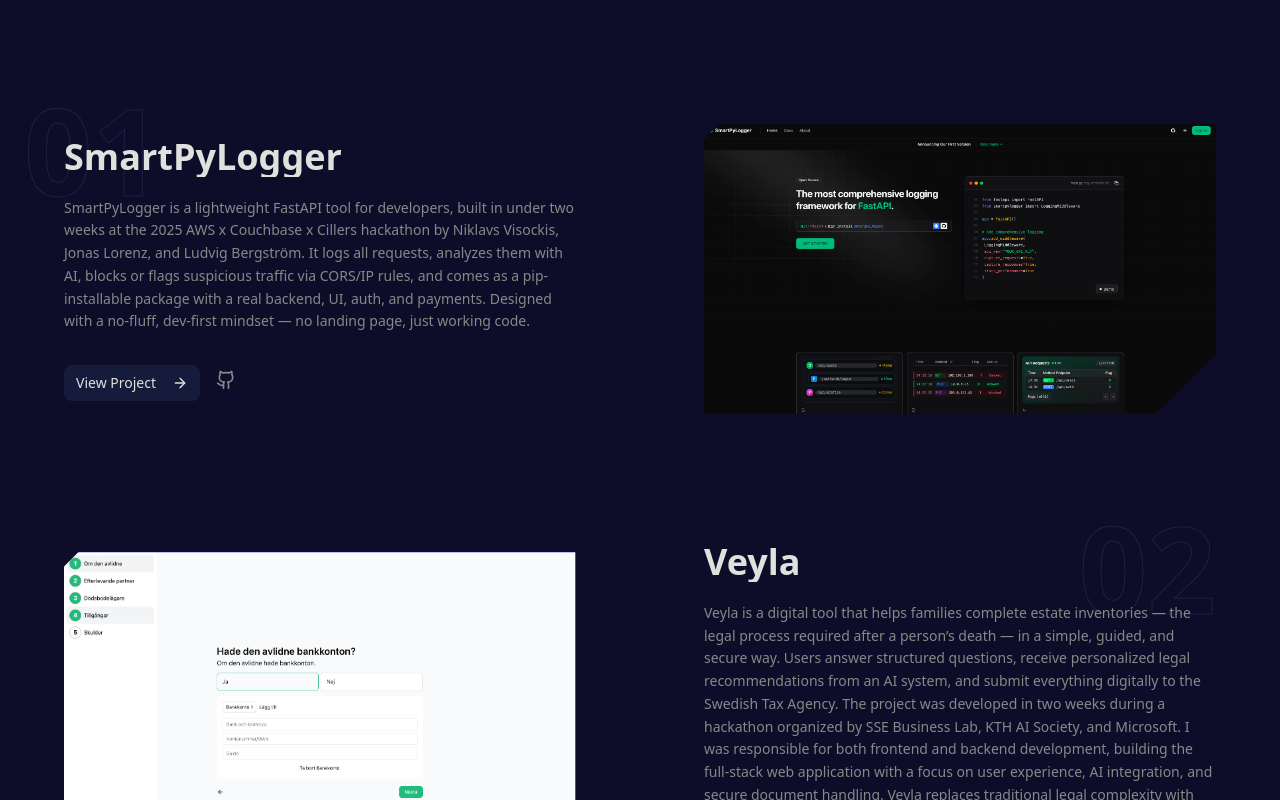
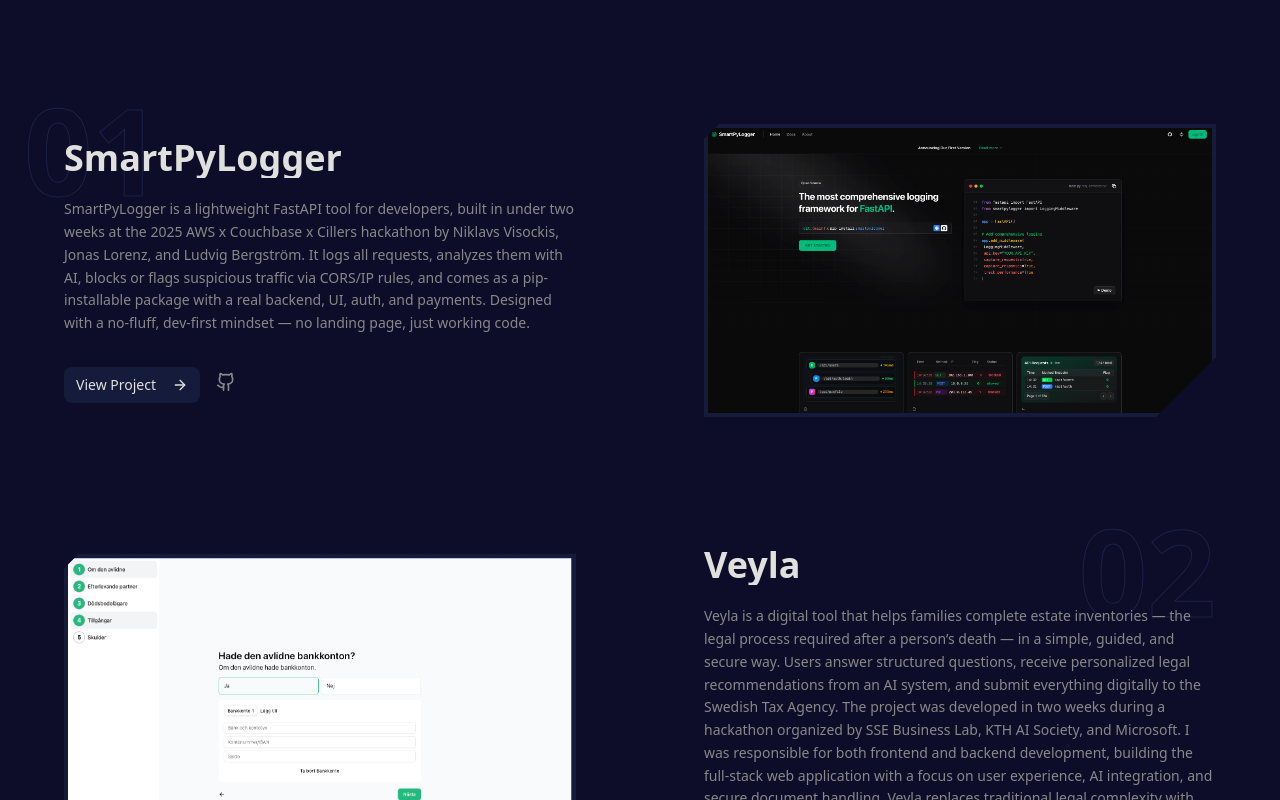
Before and after one commit to Berget1411/another-new-portfolio, a Next.js app: page / in a window 1280 px wide. Shown: the part 2640-3440 px from the top of the page. Built offline with nearby package versions, Linux system fonts and the light colour scheme.

Commit message:
add border to project full

```diff
--- a/components/projects-full/project-full-card.tsx
+++ b/components/projects-full/project-full-card.tsx
@@ -168,7 +168,10 @@
               alt={project.title}
               width={500}
               height={300}
-              className={cn("w-full h-auto object-cover", "clip-corners")}
+              className={cn(
+                "w-full h-auto object-cover border-4 border-background-secondary",
+                "clip-corners"
+              )}
               style={{
                 clipPath: !reverse
                   ? "polygon(0% 15px, 15px 0%, 100% 0%, 100% calc(100% - 60px), calc(100% - 60px) 100%, 0% 100%)"
```
